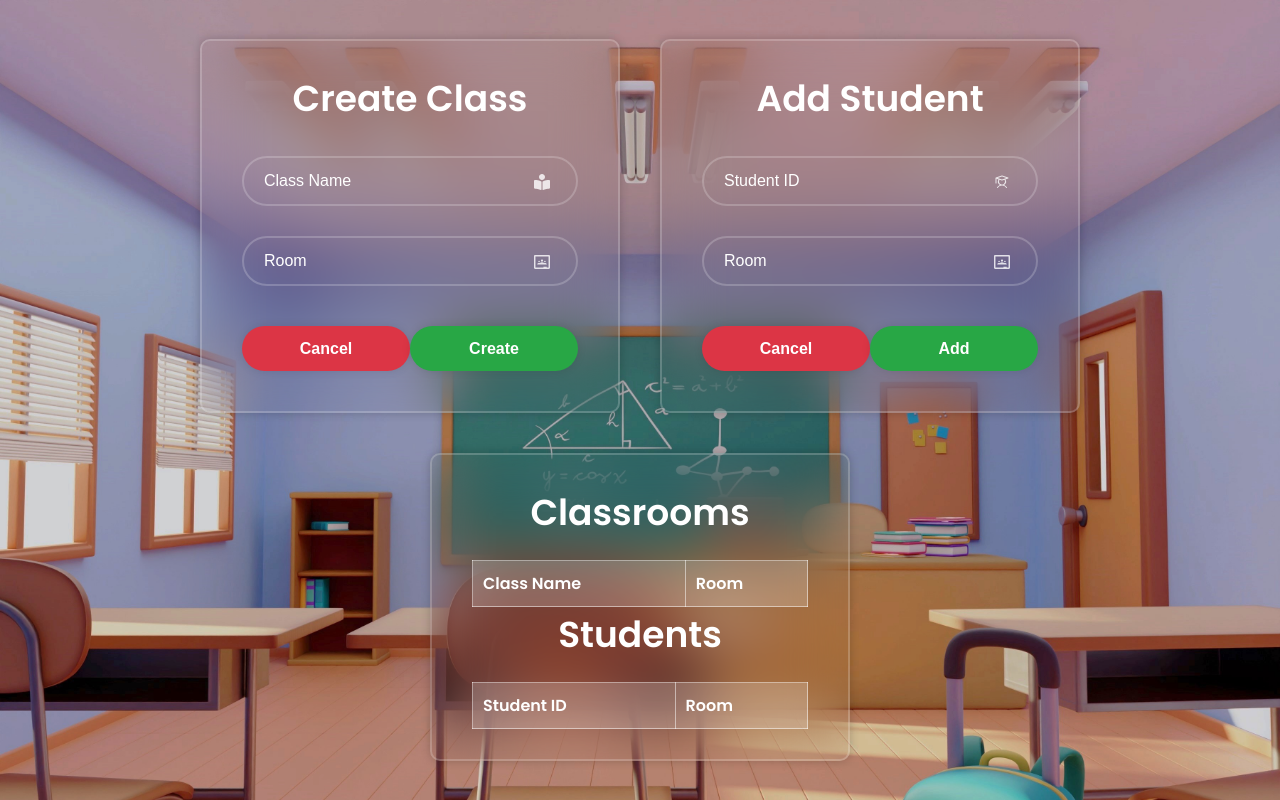
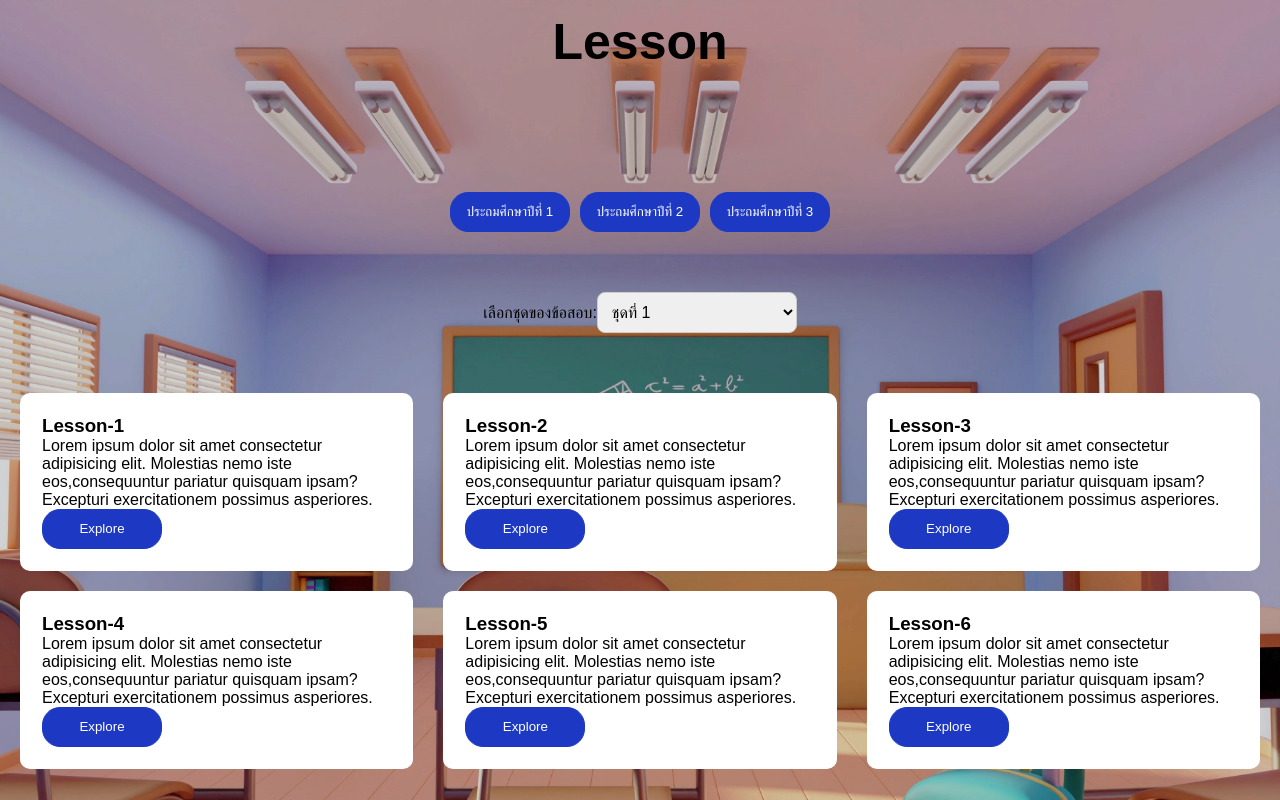
Before and after one commit to PKpattranit999719/Cooperative-Education, a React (Create React App) app in the folder front_end/: page / in a window 1280 px wide. Built offline with nearby package versions, Linux system fonts and the light colour scheme.

Commit message:
เพิ่มตัวเลือกชุดข้อสอบกับทำปุ่มเลือกชั้นปี

```diff
--- a/front_end/src/App.js
+++ b/front_end/src/App.js
@@ -2,12 +2,14 @@ import './App.css';
 import HomeForm from './Components/Home/HomeForm';
 import LoginForm from './Components/LoginForm/LoginForm';
 import RegisterForm from './Components/Register/RegisterForm';
+import Lesson from './Components/Lesson/Lesson';
 function App() {
   return (
     <div>
       {/* <LoginForm /> */}
       {/* <RegisterForm/> */}
-      <HomeForm />
+      {/* <HomeForm /> */}
+      <Lesson />
     </div>
   );
 }
--- a/front_end/src/Components/Lesson/Lesson.css
+++ b/front_end/src/Components/Lesson/Lesson.css
@@ -26,6 +26,50 @@ h1{
     margin-bottom: 60px;
 }
 
+/* จัดกลุ่มปุ่มให้อยู่ใน row */
+.button-group {
+    display: flex;
+    justify-content: center;
+    gap: 10px; /* เพิ่มช่องว่างระหว่างปุ่ม */
+    margin-bottom: 20px;
+}
+
+.bth{
+    border: none;
+    outline: none;
+    background: #1d39c4;
+    color: #fff;
+    border-radius: 18px;
+    max-width: 120px;
+    width: 100%;
+    height: 40px;
+    display: flex;
+    justify-content: center;
+    align-items: center;
+    cursor: pointer;
+    transition: .3s;
+    border: 1px solid #1d39c4;
+}
+
+.bth:hover{
+    background: transparent;
+    color: #1d39c4;
+}
+
+/* Style ของ dropdown */
+.dropdown-group {
+    margin-bottom: 20px;
+    text-align: center;
+}
+
+.dropdown {
+    width: 200px;
+    padding: 10px;
+    border-radius: 8px;
+    border: 1px solid #ccc;
+    font-size: 16px;
+}
+
 .lessons{
     display: flex;
     flex-wrap: wrap;
@@ -48,29 +92,6 @@ h1{
     border-color: #1d39c4;
 }
 
-.bth{
-    border: none;
-    outline: none;
-    background: #1d39c4;
-    color: #fff;
-    border-radius: 18px;
-    max-width: 120px;
-    width: 100%;
-    height:40px;
-    display: flex;
-    justify-content: center;
-    align-items: center;
-    margin-top: 20px;
-    cursor: pointer;
-    transition: .3s;
-    border: 1px solid #1d39c4;
-}
-
-.bth:hover{
-    background: transparent;
-    color: #1d39c4;
-}
-
 @media (max-width: 969px){
     section{
         padding: 20px 0px;
@@ -84,8 +105,8 @@ h1{
         max-width: calc(50% - 20px);
     }
 }
+
 @media (max-width: 600px){
-
     .lesson{
         flex: 0 0 100%;
         max-width: 100%;
--- a/front_end/src/Components/Lesson/Lesson.js
+++ b/front_end/src/Components/Lesson/Lesson.js
@@ -22,19 +22,19 @@ const Lesson = () => {
                         Excepturi exercitationem possimus asperiores.`
         },
         {
-            title: 'lesson-4',
+            title: 'Lesson-4',
             text: `Lorem ipsum dolor sit amet consectetur adipisicing elit.
                         Molestias nemo iste eos,consequuntur pariatur quisquam ipsam?
                         Excepturi exercitationem possimus asperiores.`
         },
         {
-            title: 'lesson-5',
+            title: 'Lesson-5',
             text: `Lorem ipsum dolor sit amet consectetur adipisicing elit.
                         Molestias nemo iste eos,consequuntur pariatur quisquam ipsam?
                         Excepturi exercitationem possimus asperiores.`
         },
         {
-            title: 'lesson-6',
+            title: 'Lesson-6',
             text: `Lorem ipsum dolor sit amet consectetur adipisicing elit.
                         Molestias nemo iste eos,consequuntur pariatur quisquam ipsam?
                         Excepturi exercitationem possimus asperiores.`
@@ -44,6 +44,23 @@ const Lesson = () => {
     return (
         <div className='container'>
             <h1>Lesson</h1>
+            <div className='button-group'>
+                <button className='bth'>ประถมศึกษาปีที่ 1</button>
+                <button className='bth'>ประถมศึกษาปีที่ 2</button>
+                <button className='bth'>ประถมศึกษาปีที่ 3</button>
+            </div>
+
+            {/* Dropdown สำหรับชุดของข้อสอบ */}
+            <div className="dropdown-group">
+                <label htmlFor="exam-set">เลือกชุดของข้อสอบ:</label>
+                <select id="exam-set" className="dropdown">
+                    <option value="ชุดที่ 1">ชุดที่ 1</option>
+                    <option value="ชุดที่ 2">ชุดที่ 2</option>
+                    <option value="ชุดที่ 3">ชุดที่ 3</option>
+                    <option value="ชุดที่คุณสร้าง">ชุดที่คุณสร้าง</option>
+                </select>
+            </div>
+
             <div className='lessons'>
                 {lessons.map((lesson, index) => (
                     <div key={index} className='lesson'>
```
